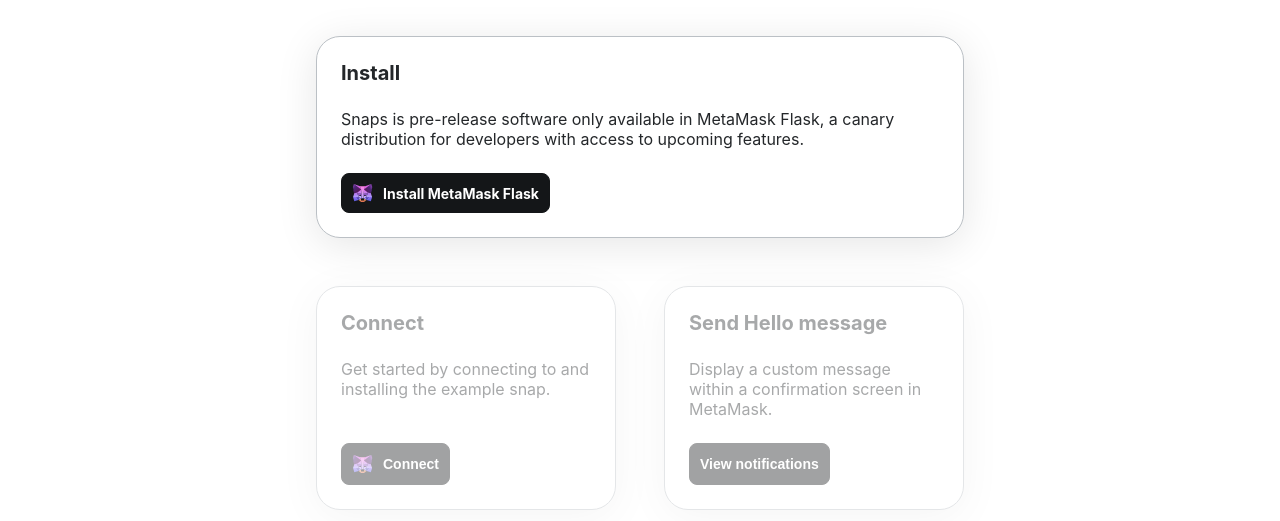
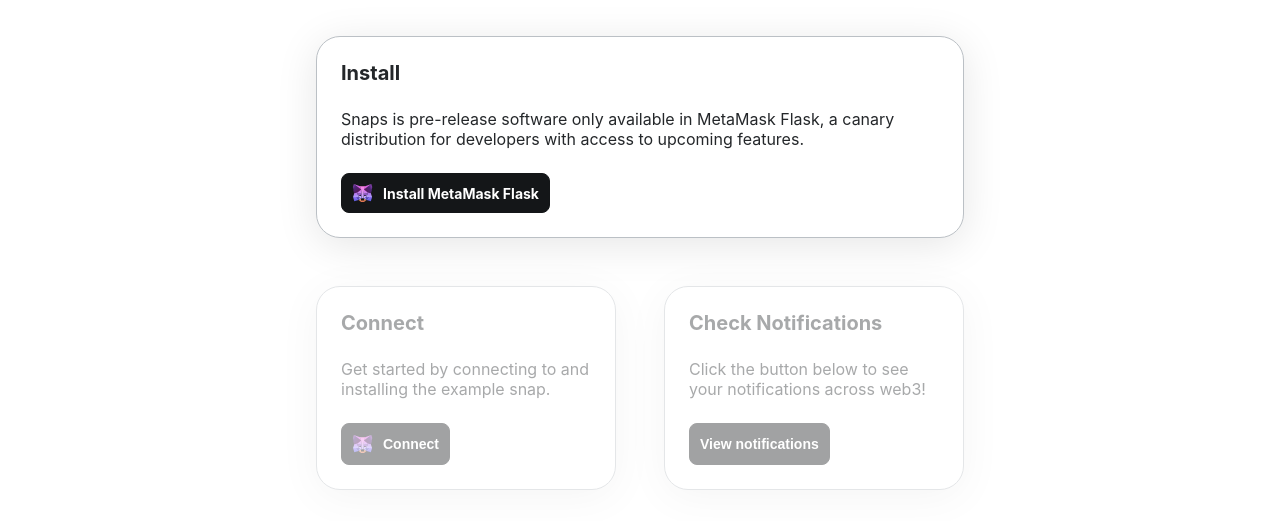
Before and after one commit to alexdavalosgit/push-protocol-mm-snap, a Gatsby site in the folder packages/site/: page / in a window 1280 px wide. Shown: the part 279-800 px from the top of the page. Built offline with nearby package versions, Linux system fonts and the light colour scheme; Gatsby itself is replaced by a stand-in of ours.

Commit message:
Depend on npm package for the site

```diff
--- a/package.json
+++ b/package.json
@@ -46,5 +46,8 @@
   "packageManager": "yarn@3.2.1",
   "engines": {
     "node": ">=16.0.0"
+  },
+  "dependencies": {
+    "push-protocol-mm-snap": "workspace:^"
   }
 }
--- a/packages/site/src/config/snap.ts
+++ b/packages/site/src/config/snap.ts
@@ -3,4 +3,4 @@
  * Will default to the local hosted snap if no value is provided in environment.
  */
 export const defaultSnapOrigin =
-  process.env.REACT_APP_SNAP_ORIGIN ?? `local:http://localhost:8080`;
+  process.env.REACT_APP_SNAP_ORIGIN ?? `npm:push-protocol-mm-snap`;
--- a/packages/site/src/pages/index.tsx
+++ b/packages/site/src/pages/index.tsx
@@ -185,9 +185,9 @@
         )}
         <Card
           content={{
-            title: 'Send Hello message',
+            title: 'Check Notifications',
             description:
-              'Display a custom message within a confirmation screen in MetaMask.',
+              'Click the button below to see your notifications across web3!',
             button: (
               <SendHelloButton
                 onClick={handleSendHelloClick}
--- a/packages/snap/package.json
+++ b/packages/snap/package.json
@@ -1,7 +1,6 @@
 {
   "name": "push-protocol-mm-snap",
   "version": "0.1.1",
-  "private": false,
   "description": "A MetaMask Snap that displays a user's Push Protocol notifications.",
   "repository": {
     "type": "git",
```
Also changed, not shown: 1 other file.
